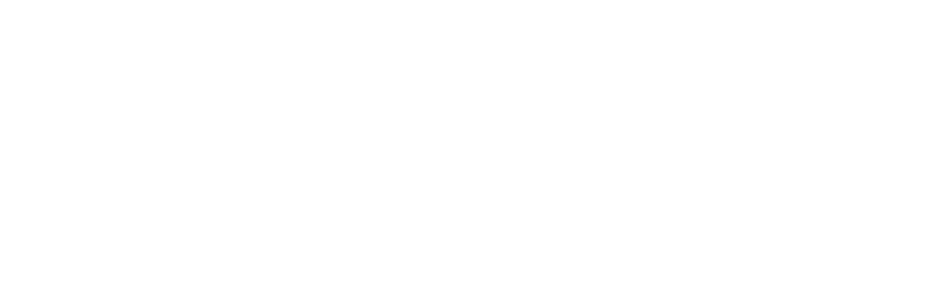
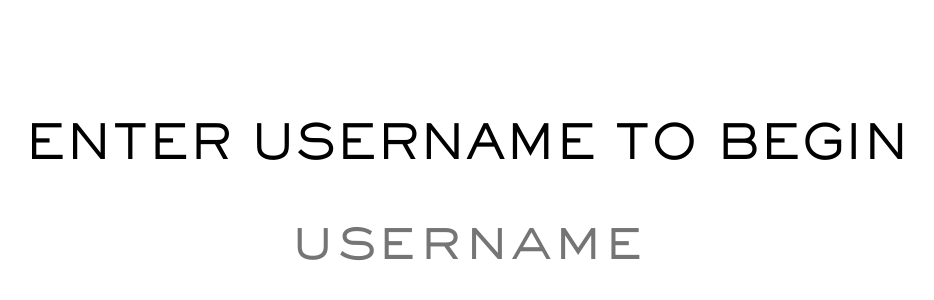
Before and after one commit to leochocolat/QuizzReact, a React (Create React App) app: page /login in a window 1280 px wide. Shown: the part 176-476 px from the top of the page, without its empty margins (173-1107 px from the left). Built offline with nearby package versions, Linux system fonts and the light colour scheme.

Commit message:
redirect and set username

```diff
--- a/src/index.js
+++ b/src/index.js
@@ -2,11 +2,15 @@
 import ReactDOM from 'react-dom';
 import App from './javascript/App';
 import * as serviceWorker from './serviceWorker';
+import ThemeProvider from './javascript/provider/ThemeProvider';
+
 
 import './style/app.scss';
 
 ReactDOM.render(
-    <App />,
+    <ThemeProvider>
+        <App />
+    </ThemeProvider>,
     document.getElementById('root')
 );
 
--- a/src/javascript/App.js
+++ b/src/javascript/App.js
@@ -1,22 +1,32 @@
-import { BrowserRouter as Router, Route, Switch } from 'react-router-dom';
+import { BrowserRouter as Router, Route, Switch, Redirect } from 'react-router-dom';
 import React, { Suspense, lazy } from 'react';
-import ThemeProvider from './provider/ThemeProvider';
+import ThemeContext from './provider/ThemeContext';
 
 const Home = lazy(() => import('./pages/Home'));
 const Quizz = lazy(() => import('./pages/Quizz'));
-// const Login = lazy(() => import('./pages/Login'));
+const Login = lazy(() => import('./pages/Login'));
 
-const App = () => (
-  <ThemeProvider>
+const App = () => {
+
+  const context = React.useContext(ThemeContext)
+
+  return (
     <Router>
       <Suspense fallback={<div>Chargement...</div>}>
         <Switch>
-          <Route exact path="/" component={Home}/>
+          <Route exact path="/">
+              {context.username === null ?  <Redirect to="/login" /> : <Home />}
+          </Route>
+          <Route exact path="/login">
+              {context.username !== null ?  <Redirect to="/" /> : <Login />}
+          </Route>
+          <Route path="/" component={Home}/>
+          <Route path="/login" component={Login}/>
           <Route path="/quizz/:quizzId" component={Quizz}/>
         </Switch>
       </Suspense>
     </Router>
-  </ThemeProvider>
-);
+)
+};
 
 export default App;
--- a/src/javascript/pages/Home.js
+++ b/src/javascript/pages/Home.js
@@ -15,8 +15,9 @@
   render() {
     return (
       <ThemeContext.Consumer>
-        {({themeList}) => (
+        {({username, themeList}) => (
           <section className="js-scroll-container">
+            <p>{username}</p>
             {themeList.map((theme, index) => <ThemeSection key={index} {...theme} />)}
             <CursorComponent />
           </section>
--- a/src/javascript/pages/Login.js
+++ b/src/javascript/pages/Login.js
@@ -1,42 +1,26 @@
 import React from 'react';
+import ThemeContext from '../provider/ThemeContext';
 
-class Login extends React.Component {
-    constructor(props) {
-        super(props);
+const Login = () => {
 
-        this.state = {
-            value: ''
-        }
+  const context = React.useContext(ThemeContext);
+  const [value, setValue] = React.useState('');
+
+  function handleChange(e) {
+    setValue(e.target.value)
   }
 
-  componentDidMount() {
-
-  }
-
-  handleChange(e) {
-      this.setState({
-          value: e.target.value
-      });
-  }
-
-  handleSubmit(e) {
-        console.log(e);
-        e.preventDefault();
-  }
-
-  render() {
   return (
     <section className="page-login">
-        <form onSubmit={this.handleSubmit}>
+      <form onSubmit={() => context.setUsername(value)}>
           <label className="page-login__label">
           Enter username to begin
-            <input className="page-login__input" type="text" placeholder='username' value={this.state.value} onChange={(e) => this.handleChange(e)} />
+          <input className="page-login__input" type="text" placeholder='username' value={value} onChange={(e) => handleChange(e)} />
           </label>
-            <input className="page-login__submit" type="submit" value="Envoyer" onSubmit={(e) => this.handleSubmit(e)} />
+          <input className="page-login__submit" type="submit" value="Envoyer" />
       </form>
     </section>
   )
 }
-}
 
 export default Login;
--- a/src/javascript/pages/Quizz.js
+++ b/src/javascript/pages/Quizz.js
@@ -4,14 +4,14 @@
 const Quizz = (props) => {
 
   const id = props.match.params.quizzId;
-  const state = React.useContext(ThemeContext)
+  const context = React.useContext(ThemeContext)
 
   useEffect(() => {
-      state.setTheme(id)
-    return () => state.resetTheme()
+      context.setTheme(id)
+    return () => context.resetTheme()
   }, [id])
 
-  const themeInfos = state.getThemeInfos(id);
+  const themeInfos = context.getThemeInfos(id);
 
   return (
     <section className="page-quizz">
@@ -22,7 +22,7 @@
       <div className="section-question__question">
         <p>{themeInfos.title}</p>
         Quel animal apparaît sur le blason des Lannister ?
-        <p>{state.json && state.json.quizz.débutant[3].question}</p>
+        <p>{context.json && context.json.quizz.débutant[3].question}</p>
       </div>
       <ul className="section-question__list-response">
         <li className="section-question__list-response-item">
--- a/src/javascript/provider/ThemeProvider.js
+++ b/src/javascript/provider/ThemeProvider.js
@@ -17,12 +17,18 @@
         super(props);
 
         this.state = {
+            username : null,
+            setUsername : this.setUsername,
             themeList : themeData,
             setTheme : this.getTheme,
             resetTheme: () => this.setState({json: null}),
             getThemeInfos: this.getThemeInfos,
             json : null
         }
+    }
+
+    setUsername = (name) => {
+        this.setState({username : name});
     }
 
     getThemeInfos = (id) => {
```
Lines whose indentation alone changed are shown as unchanged.
